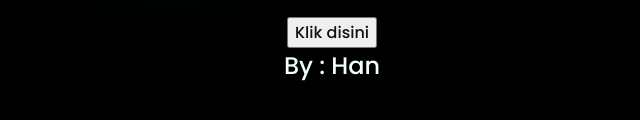
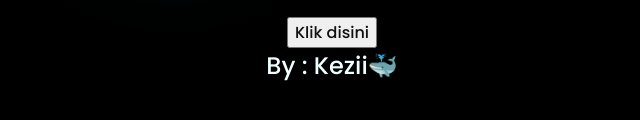
Before and after one commit to Foxgom/Flowermassage, a plain HTML site: page index.html in a window 1280 px wide. Shown: the part 448-568 px from the top of the page, without its empty margins (316-956 px from the left). Drawn offline with Linux system fonts and the light colour scheme.

Commit message:
index.html

```diff
--- a/index.html
+++ b/index.html
@@ -28,7 +28,7 @@
     </div>
     <div class="description">
         <span>
-            By : Han
+            By : Kezii🐳
         </span>
     </div>
 </body>
```
